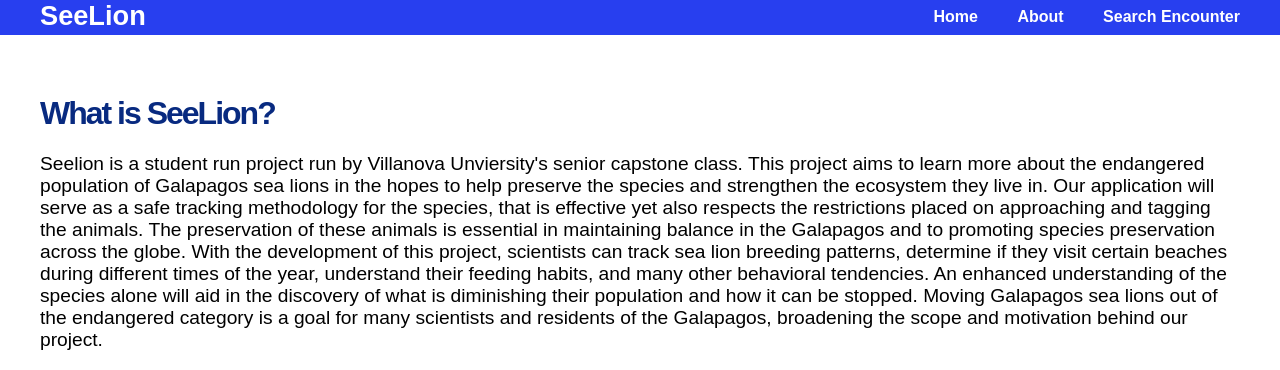
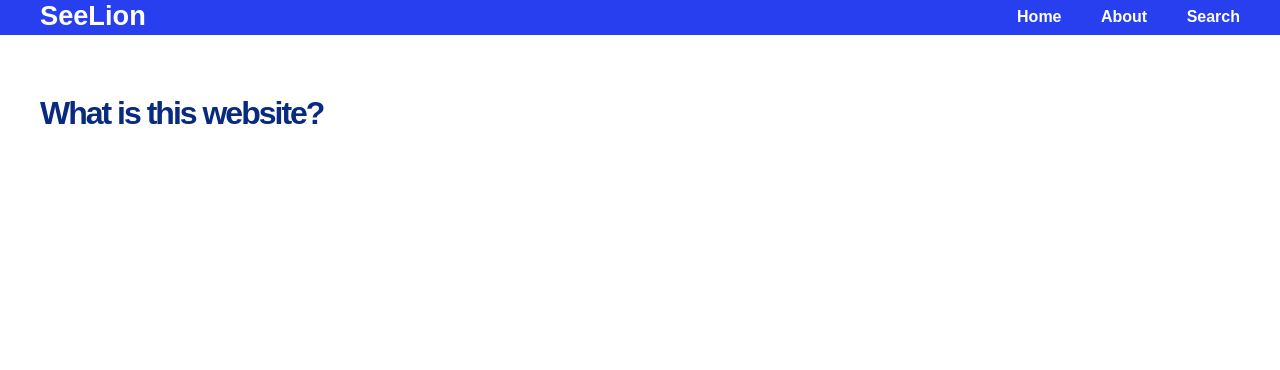
Before and after one commit to meislifka/Bear-Website-NG, a Flask app: page /about/ in a window 1280 px wide. Shown: the top 370 px of the page. After the commit the page ends 124 px from the top, so only its background shows below. Run offline with Flask 3, Linux system fonts and the light colour scheme.

Commit message:
Editing to template

```diff
--- a/app/templates/about.html
+++ b/app/templates/about.html
@@ -1,46 +1,12 @@
 {% extends "layout.html" %}
 {% block content %}
    <div class="about">
-      <h1><left>What is SeeLion?</left></h1>
-      <p><left>Seelion is a student run project run by Villanova Unviersity's senior capstone class. This project aims to learn more about the endangered population of Galapagos sea lions in the
-        hopes to help preserve the species and strengthen the ecosystem they live in. Our application will serve as a safe tracking methodology for the species, that is effective yet also
-        respects the restrictions placed on approaching and tagging the animals. The preservation of these animals is essential in maintaining balance in the Galapagos and to promoting
-        species preservation across the globe. With the development of this project, scientists can track sea lion breeding patterns, determine if they visit certain beaches during
-        different times of the year, understand their feeding habits, and many other behavioral tendencies. An enhanced understanding of the species alone will aid in the discovery of
-        what is diminishing their population and how it can be stopped. Moving Galapagos sea lions out of the endangered category is a goal for many scientists and residents of the Galapagos,
-         broadening the scope and motivation behind our project.</left></p>
-
-         <div class="row">
-            <div class="column">
-               <img src="/static\images\seaLionImage.jpg" width="550" height="600">
-            </div>
-            <div class="column">
-              <img src="/static\images\threelions.jpg" width="550" height="600"  >
-            </div>
-          </div>
+      <h1><left>What is this website?</left></h1>
+      <p><left></left></p>
 
 
-      <h1>Who can use SeeLion?</h1>
-
-      <p>SeeLion is intended to be used by Galapagos Sea Lion researchers and related parties located on the Galapagos Islands. Information about the project, the species, and current reported findings are
-         available to the public. In order to best protect the engdangered species, to submit an encounter with a Galapagos Sea Lion or view current or previous locations of sea lions, the user must have verified
-         credentials. If you are interested in contributing to our site, please fill out the form on the registration page and you will be approved if we see fit.
-      </p>
 
 
-      <h1>About the Species</h1>
-      <p>Sea lions play an important role in the ecosystem on the Galapagos Islands, however they are endangered and the direct cause of their endangerment is unknown. The increasing human
-         population is speculated to be a cause, but many of the factors remain unidentified. Endangered species are at the forefront of global environmental concerns. The preservation of
-         these animals is essential in maintaining balance in the Galapagos and to promoting species preservation across the globe. With the development of this project, scientists can track
-         sea lion breeding patterns, determine if they visit certain beaches during different times of the year, understand their feeding habits, and many other behavioral tendencies. An enhanced
-         understanding of the species alone will aid in the discovery of what is diminishing their population and how it can be stopped. Moving Galapagos sea lions out of the endangered category
-         is a goal for many scientists and residents of the Galapagos, broadening the scope and motivation behind our project. </p>
-
-      <p> </p>
-
-      <video width="1140" height="720" controls>
-          <source src="/static/images/GalapIsland.mp4" type="video/mp4">
-</video>
 
 
    </div>
--- a/app/templates/layout.html
+++ b/app/templates/layout.html
@@ -13,7 +13,7 @@
           <ul class="menu">
             <li><a href="{{ url_for('home') }}">Home</a></li>
             <li><a href="{{ url_for('about') }}">About</a></li>
-            <li><a href="{{ url_for('search') }}">Search Encounter</a></li>
+            <li><a href="{{ url_for('search') }}">Search </a></li>
           </ul>
         </nav></strong>
       </div>
```
Also changed, not shown: app/templates/home.html (+3 -12 lines).
